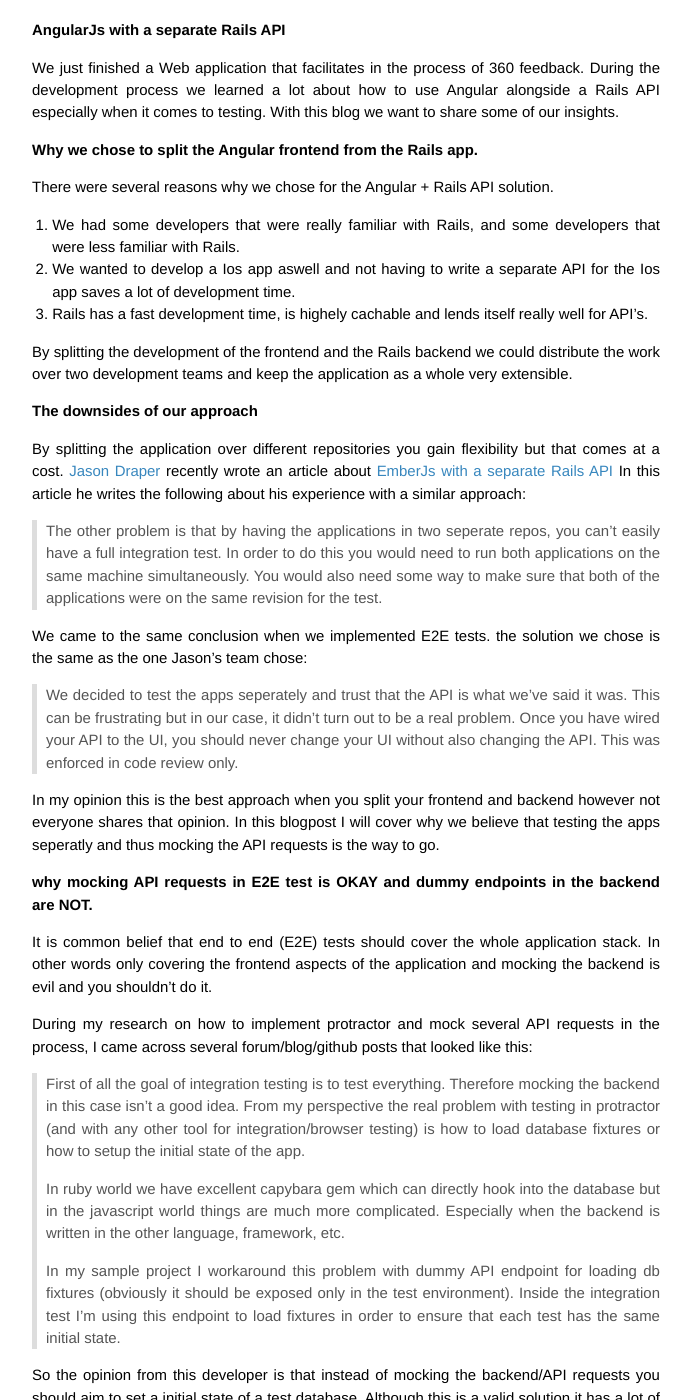
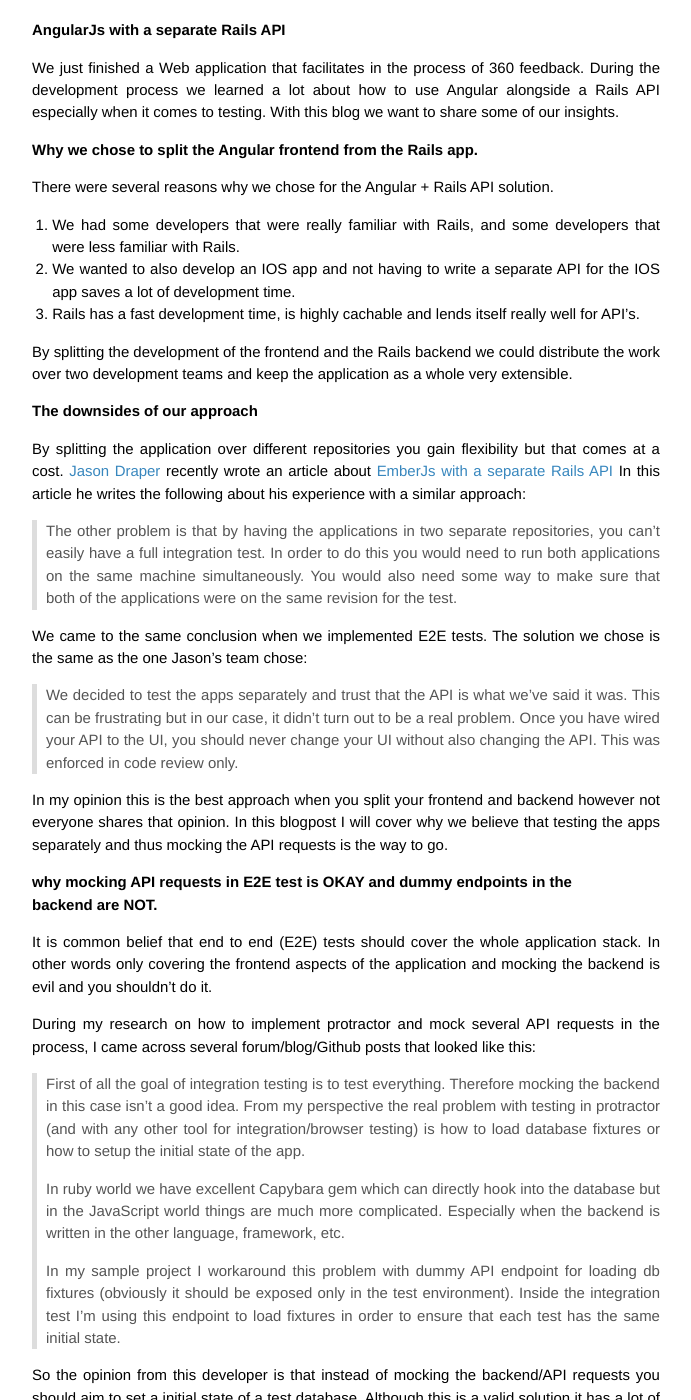
Before and after one commit to DefactoSoftware/devblog, a Jekyll site: the page built from _posts/2014-02-22-benefits-of-protractor-in-a-angular-rails-api-application-stack.markdown, in a window 1280 px wide and 1400 px high, scrolled down 208 px. Shown: the whole window, without its empty margins (294-985 px from the left). Built offline with Jekyll 4.4.1, drawn with Linux system fonts in a browser that asks for light colours; Markdown is read by kramdown in place of the engine named in the settings; comment, search, counter and statistics services are not loaded; some of the changed text lies outside the part shown.

Commit message:
fix(benefitsOfProtractor): fix collumn wrapping and typos.

```diff
--- a/_posts/2014-02-22-benefits-of-protractor-in-a-angular-rails-api-application-stack.markdown
+++ b/_posts/2014-02-22-benefits-of-protractor-in-a-angular-rails-api-application-stack.markdown
@@ -17,9 +17,9 @@ There were several reasons why we chose for the Angular + Rails API solution.
 
 1. We had some developers that were really familiar with Rails, and some
    developers that were less familiar with Rails.
-2. We wanted to develop a Ios app aswell and not having to write a separate API
-   for the Ios app saves a lot of development time.
-3. Rails has a fast development time, is highely cachable and lends itself
+2. We wanted to also develop an IOS app and not having to write a separate API
+   for the IOS app saves a lot of development time.
+3. Rails has a fast development time, is highly cachable and lends itself
    really well for API's.
 
 By splitting the development of the frontend and the Rails backend we could
@@ -35,82 +35,110 @@ EmberJs with a separate Rails API
 </a>
 In this article he writes the following about his experience with a similar
 approach:
->The other problem is that by having the applications in two seperate repos, you
->can't easily have a full integration test. In order to do this you would need
->to run both applications on the same machine simultaneously. You would also
->need some way to make sure that both of the applications were on the same
->revision for the test.
+>The other problem is that by having the applications in two separate
+>repositories, you can't easily have a full integration test. In order to do
+>this you would need to run both applications on the same machine simultaneously.
+You would also need some way to make sure that both of the applications were
+>on the same revision for the test.
 
-We came to the same conclusion when we implemented E2E tests. the solution we
+We came to the same conclusion when we implemented E2E tests. The solution we
 chose is the same as the one Jason's team chose:
 
->We decided to test the apps seperately and trust that the API is what we've
+>We decided to test the apps separately and trust that the API is what we've
 >said it was. This can be frustrating but in our case, it didn't turn out to be
 >a real problem. Once you have wired your API to the UI, you should never change
 >your UI without also changing the API. This was enforced in code review only.
 
 In my opinion this is the best approach when you split your frontend and backend
 however not everyone shares that opinion. In this blogpost I will cover why we
-believe that testing the apps seperatly and thus mocking the API requests is the
-way to go.
+believe that testing the apps separately and thus mocking the API requests is
+the way to go.
 
-## why mocking API requests in E2E test is OKAY and dummy endpoints in the backend are NOT.
-It is common belief that end to end (E2E) tests should cover the whole application stack. In other words only covering the frontend aspects of the
+## why mocking API requests in E2E test is OKAY and dummy endpoints in the
+## backend  are NOT.
+It is common belief that end to end (E2E) tests should cover the whole
+application stack. In other words only covering the frontend aspects of the
 application and mocking the backend is evil and you shouldn't do it.
 
-During my research on how to implement protractor and mock several API requests in the process,
-I came across several forum/blog/github posts that looked like this:
+During my research on how to implement protractor and mock several API requests
+in the process, I came across several forum/blog/Github posts that looked like
+this:
 
->First of all the goal of integration testing is to test everything. Therefore mocking the backend in this case isn't a good idea.
->From my perspective the real problem with testing in protractor (and with any other tool for integration/browser testing)
+>First of all the goal of integration testing is to test everything. Therefore
+>mocking the backend in this case isn't a good idea.
+>From my perspective the real problem with testing in protractor (and with any
+>other tool for integration/browser testing)
 >is how to load database fixtures or how to setup the initial state of the app.
 >
->In ruby world we have excellent capybara gem which can directly hook into the database but in the javascript world things are much more complicated.
+>In ruby world we have excellent Capybara gem which can directly hook into the
+>database but in the JavaScript world things are much more complicated.
 >Especially when the backend is written in the other language, framework, etc.
 >
->In my sample project I workaround this problem with dummy API endpoint for loading db fixtures
->(obviously it should be exposed only in the test environment).
->Inside the integration test I'm using this endpoint to load fixtures in order to ensure that each test has the same initial state.
+>In my sample project I workaround this problem with dummy API endpoint for
+>loading db fixtures (obviously it should be exposed only in the test
+>environment).
+>Inside the integration test I'm using this endpoint to load fixtures in order
+>to ensure that each test has the same initial state.
 
-So the opinion from this developer is that instead of mocking the backend/API requests you should aim to set a initial state of a test database.
+So the opinion from this developer is that instead of mocking the backend/API
+requests you should aim to set a initial state of a test database.
 Although this is a valid solution it has a lot of downsides.
 
-1. Setting the initial state of a test database requires a lot of database configuration.
-2. The state of the database has to be reset to different states depending on the behaviour and page you want to test.
-3. hooking into a database with pure Javascript is next to impossible and exceeds the language's design and purpose.
-4. Dummy API endpoints for loading database fixtures is a nasty solution that pollutes the backend.
+1. Setting the initial state of a test database requires a lot of database
+configuration.
+2. The state of the database has to be reset to different states depending on
+the behaviour and page you want to test.
+3. hooking into a database with pure JavaScript is next to impossible and
+exceeds the language's design and purpose.
+4. Dummy API endpoints for loading database fixtures is a nasty solution that
+pollutes the backend.
 
-The solution from this developer is one I really don't like his method requires a lot of database setup/configuration and forces us to change the
-backend by adding extra endpoints just to make tests that focus on various aspects of the user interface work. In my opinion the backend is the worst
-place to pollute in this instance. You should aim to keep frontend and user-interface oriented tests and code in the frontend.
+The solution from this developer is one I really don't like his method requires
+a lot of database setup/configuration and forces us to change the backend by
+adding extra endpoints just to make tests that focus on various aspects of the
+user interface work. In my opinion the backend is the worst
+place to pollute in this instance. You should aim to keep frontend and
+user-interface oriented tests and code in the frontend.
 
 ## why do we need to intercept / reroute API requests anyway..
-The problem is that in order to test various parts of the frontend you come across several pages that contain API requests that cause errors or
-pollute your production/development database.
+The problem is that in order to test various parts of the frontend you come
+across several pages that contain API requests that cause errors or pollute your
+production/development database.
 
-In order to prevent this from happening we need to either reroute the request to another endpoint or intercept the API request and respond with a JSON
-mock as response.
+In order to prevent this from happening we need to either reroute the request to
+another endpoint or intercept the API request and respond with a JSON mock as
+response.
 
 ## why mocking API requests is the preferred solution
 mocking the API requests has several advantages over creating separate endpoints.
+
 1. No need to have a internet connection or rails server running.
-2. Its faster to intercept the request and return a JSON object then communicate with the backend.
+2. Its faster to intercept the request and return a JSON object then communicate
+with the backend.
 3. It allows you to keep frontend and backend code more separated.
 4. more flexibility what requests to pass through and which ones to intercept.
 5. works out of the box no additional database configuration needed.
 
-## if we only cover the front-end aspects of the application stack is it still worth it to write integration tests ?
-YES, the main purpose of integration tests is to test how our application behaves when it's being used by a real user. The focus of integration tests lies on testing
-the behaviour/workflow of our frontend when a user is doing certain tasks on certain pages.
+## if we only cover the front-end aspects of the application stack is it still
+## worth it to write integration tests ?
+YES, the main purpose of integration tests is to test how our application
+behaves when it's being used by a real user. The focus of integration tests lies
+on testing the behaviour/workflow of our frontend when a user is doing certain
+tasks on certain pages.
 
-Many developers want to test too much in their integration tests we don't want to test API requests or application logic.
-We only want to know if the application behaves as we expect it does in certain scenarios.
+Many developers want to test too much in their integration tests we don't want
+to test API requests or application logic.We only want to know if the
+application behaves as we expect it does in certain scenarios.
 
 ### Things you should test..
-1. If I leave certain required fields empty does a error message appear and do I stay on the same page?
-2. If I fill all required fields, do i get redirected to page X ?
-3. If I navigate to a resource that is only accessible when logged in, do I get redirected if I'm not ?
+1. If I leave certain required fields empty does a error message appear and do I
+stay on the same page?
+2. If I fill all required fields, do I get redirected to page X ?
+3. If I navigate to a resource that is only accessible when logged in, do I get
+redirected if I'm not ?
 
 ### Things you should avoid testing..
-1. If I login with a mock user object do i recieve a request from the backend containing the right mocked authentication token ?
-2. If I send a request to change my password do i get an error message if my request contains an invalid current password field ?
+1. If I login with a mock user object do I receive a request from the backend
+containing the right mocked authentication token ?
+2. If I send a request to change my password do i get an error message if my
+request contains an invalid current password field ?
```
